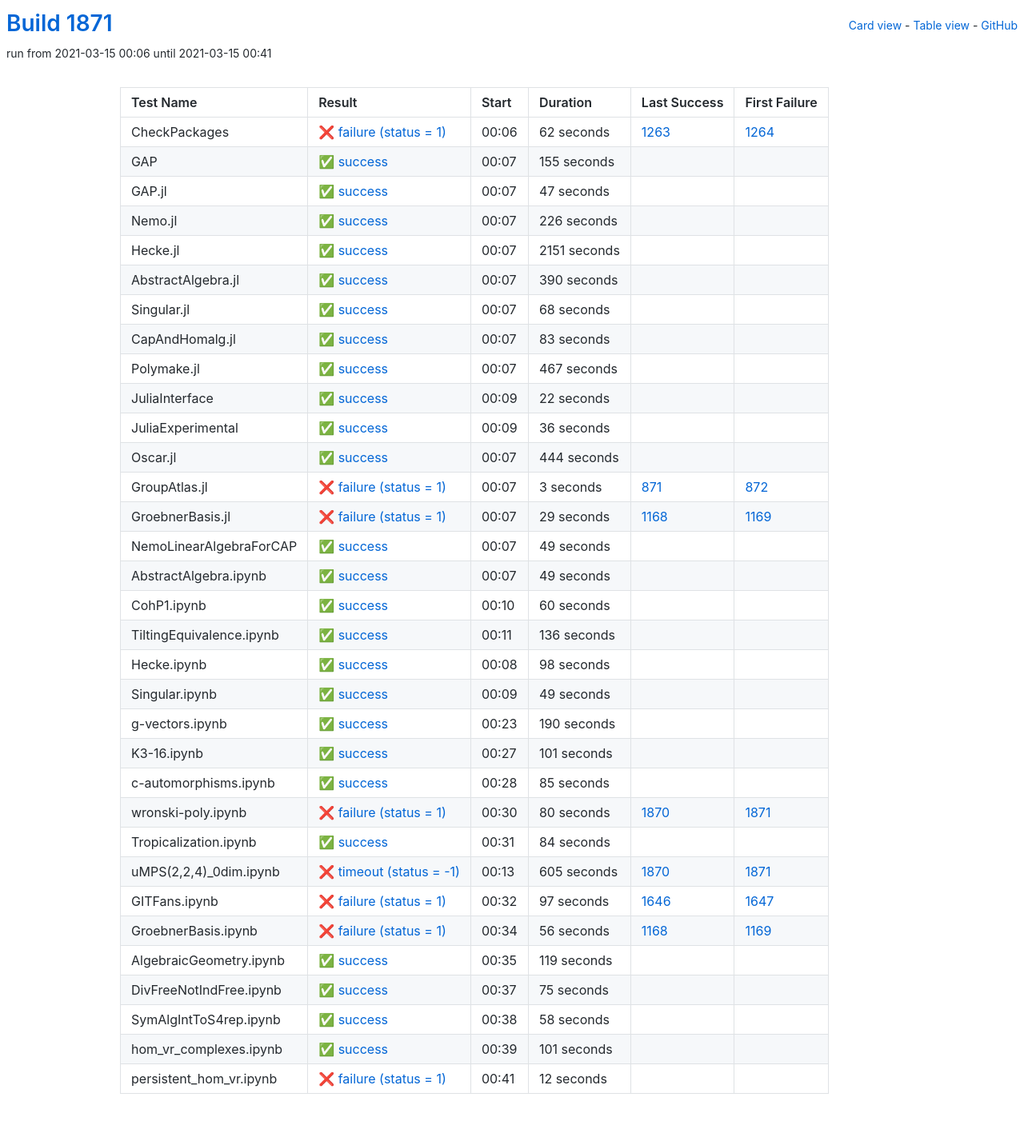
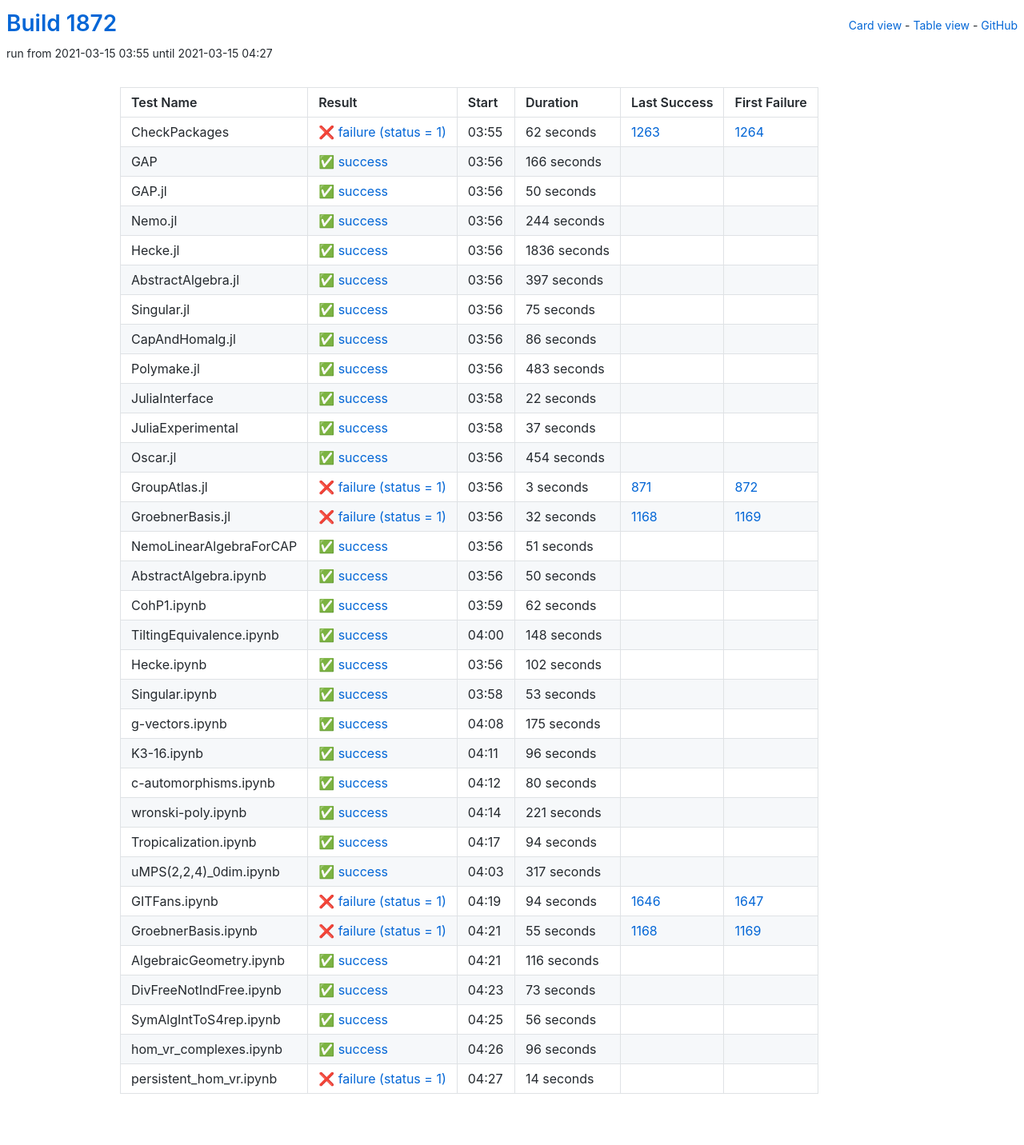
Before and after one commit to oscar-system/oscar-ci-status-stable, a Jekyll site: the page built from table.html, in a window 1280 px wide. Shown: the whole page at 80% size. Built offline with Jekyll 4.4.1, drawn with Linux system fonts in a browser that asks for light colours.

Commit message:
Build #1872

```diff
--- a/_data/ci.yml
+++ b/_data/ci.yml
@@ -1,6 +1,6 @@
 ---
-build: 1871
-build_url: https://oscarci.mathematik.uni-kl.de/job/oscar-stable/1871/
+build: 1872
+build_url: https://oscarci.mathematik.uni-kl.de/job/oscar-stable/1872/
 job: oscar-stable
 organization: oscar-system
 repo: oscar-ci-status-stable
@@ -8,8 +8,8 @@ repourl: https://github.com/oscar-system/oscar-ci-status-stable
 tests:
 - name: CheckPackages
   id: checkpackages
-  log: https://oscarci.mathematik.uni-kl.de/job/oscar-stable/1871/artifact/logs/build-1871/CheckPackages.log
-  start: 2021-03-15 00:06
+  log: https://oscarci.mathematik.uni-kl.de/job/oscar-stable/1872/artifact/logs/build-1872/CheckPackages.log
+  start: 2021-03-15 03:55
   success: false
   exitcode: 1
   status: failure
@@ -20,104 +20,104 @@ tests:
   first_failure_url: https://oscarci.mathematik.uni-kl.de/job/oscar-stable/1264/
 - name: GAP
   id: gap
-  log: https://oscarci.mathematik.uni-kl.de/job/oscar-stable/1871/artifact/logs/build-1871/GAP.log
-  start: 2021-03-15 00:07
+  log: https://oscarci.mathematik.uni-kl.de/job/oscar-stable/1872/artifact/logs/build-1872/GAP.log
+  start: 2021-03-15 03:56
   success: true
   exitcode: 0
   status: success
-  duration: 155
+  duration: 166
   last_success: false
   last_success_url:
   first_failure: false
   first_failure_url:
 - name: GAP.jl
   id: gap-jl
-  log: https://oscarci.mathematik.uni-kl.de/job/oscar-stable/1871/artifact/logs/build-1871/GAP.jl.log
-  start: 2021-03-15 00:07
+  log: https://oscarci.mathematik.uni-kl.de/job/oscar-stable/1872/artifact/logs/build-1872/GAP.jl.log
+  start: 2021-03-15 03:56
   success: true
   exitcode: 0
   status: success
-  duration: 47
+  duration: 50
   last_success: false
   last_success_url:
   first_failure: false
   first_failure_url:
 - name: Nemo.jl
   id: nemo-jl
-  log: https://oscarci.mathematik.uni-kl.de/job/oscar-stable/1871/artifact/logs/build-1871/Nemo.jl.log
-  start: 2021-03-15 00:07
+  log: https://oscarci.mathematik.uni-kl.de/job/oscar-stable/1872/artifact/logs/build-1872/Nemo.jl.log
+  start: 2021-03-15 03:56
   success: true
   exitcode: 0
   status: success
-  duration: 226
+  duration: 244
   last_success: false
   last_success_url:
   first_failure: false
   first_failure_url:
 - name: Hecke.jl
   id: hecke-jl
-  log: https://oscarci.mathematik.uni-kl.de/job/oscar-stable/1871/artifact/logs/build-1871/Hecke.jl.log
-  start: 2021-03-15 00:07
+  log: https://oscarci.mathematik.uni-kl.de/job/oscar-stable/1872/artifact/logs/build-1872/Hecke.jl.log
+  start: 2021-03-15 03:56
   success: true
   exitcode: 0
   status: success
-  duration: 2151
+  duration: 1836
   last_success: false
   last_success_url:
   first_failure: false
   first_failure_url:
 - name: AbstractAlgebra.jl
   id: abstractalgebra-jl
-  log: https://oscarci.mathematik.uni-kl.de/job/oscar-stable/1871/artifact/logs/build-1871/AbstractAlgebra.jl.log
-  start: 2021-03-15 00:07
+  log: https://oscarci.mathematik.uni-kl.de/job/oscar-stable/1872/artifact/logs/build-1872/AbstractAlgebra.jl.log
+  start: 2021-03-15 03:56
   success: true
   exitcode: 0
   status: success
-  duration: 390
+  duration: 397
   last_success: false
   last_success_url:
   first_failure: false
   first_failure_url:
 - name: Singular.jl
   id: singular-jl
-  log: https://oscarci.mathematik.uni-kl.de/job/oscar-stable/1871/artifact/logs/build-1871/Singular.jl.log
-  start: 2021-03-15 00:07
+  log: https://oscarci.mathematik.uni-kl.de/job/oscar-stable/1872/artifact/logs/build-1872/Singular.jl.log
+  start: 2021-03-15 03:56
   success: true
   exitcode: 0
   status: success
-  duration: 68
+  duration: 75
   last_success: false
   last_success_url:
   first_failure: false
   first_failure_url:
 - name: CapAndHomalg.jl
   id: capandhomalg-jl
-  log: https://oscarci.mathematik.uni-kl.de/job/oscar-stable/1871/artifact/logs/build-1871/CapAndHomalg.jl.log
-  start: 2021-03-15 00:07
+  log: https://oscarci.mathematik.uni-kl.de/job/oscar-stable/1872/artifact/logs/build-1872/CapAndHomalg.jl.log
+  start: 2021-03-15 03:56
   success: true
   exitcode: 0
   status: success
-  duration: 83
+  duration: 86
   last_success: false
   last_success_url:
   first_failure: false
   first_failure_url:
 - name: Polymake.jl
   id: polymake-jl
-  log: https://oscarci.mathematik.uni-kl.de/job/oscar-stable/1871/artifact/logs/build-1871/Polymake.jl.log
-  start: 2021-03-15 00:07
+  log: https://oscarci.mathematik.uni-kl.de/job/oscar-stable/1872/artifact/logs/build-1872/Polymake.jl.log
+  start: 2021-03-15 03:56
   success: true
   exitcode: 0
   status: success
-  duration: 467
+  duration: 483
   last_success: false
   last_success_url:
   first_failure: false
   first_failure_url:
 - name: JuliaInterface
   id: juliainterface
-  log: https://oscarci.mathematik.uni-kl.de/job/oscar-stable/1871/artifact/logs/build-1871/JuliaInterface.log
-  start: 2021-03-15 00:09
+  log: https://oscarci.mathematik.uni-kl.de/job/oscar-stable/1872/artifact/logs/build-1872/JuliaInterface.log
+  start: 2021-03-15 03:58
   success: true
   exitcode: 0
   status: success
@@ -128,32 +128,32 @@ tests:
   first_failure_url:
 - name: JuliaExperimental
   id: juliaexperimental
-  log: https://oscarci.mathematik.uni-kl.de/job/oscar-stable/1871/artifact/logs/build-1871/JuliaExperimental.log
-  start: 2021-03-15 00:09
+  log: https://oscarci.mathematik.uni-kl.de/job/oscar-stable/1872/artifact/logs/build-1872/JuliaExperimental.log
+  start: 2021-03-15 03:58
   success: true
   exitcode: 0
   status: success
-  duration: 36
+  duration: 37
   last_success: false
   last_success_url:
   first_failure: false
   first_failure_url:
 - name: Oscar.jl
   id: oscar-jl
-  log: https://oscarci.mathematik.uni-kl.de/job/oscar-stable/1871/artifact/logs/build-1871/Oscar.jl.log
-  start: 2021-03-15 00:07
+  log: https://oscarci.mathematik.uni-kl.de/job/oscar-stable/1872/artifact/logs/build-1872/Oscar.jl.log
+  start: 2021-03-15 03:56
   success: true
   exitcode: 0
   status: success
-  duration: 444
+  duration: 454
   last_success: false
   last_success_url:
   first_failure: false
   first_failure_url:
 - name: GroupAtlas.jl
   id: groupatlas-jl
-  log: https://oscarci.mathematik.uni-kl.de/job/oscar-stable/1871/artifact/logs/build-1871/GroupAtlas.jl.log
-  start: 2021-03-15 00:07
+  log: https://oscarci.mathematik.uni-kl.de/job/oscar-stable/1872/artifact/logs/build-1872/GroupAtlas.jl.log
+  start: 2021-03-15 03:56
   success: false
   exitcode: 1
   status: failure
@@ -164,240 +164,240 @@ tests:
   first_failure_url: https://oscarci.mathematik.uni-kl.de/job/oscar-stable/872/
 - name: GroebnerBasis.jl
   id: groebnerbasis-jl
-  log: https://oscarci.mathematik.uni-kl.de/job/oscar-stable/1871/artifact/logs/build-1871/GroebnerBasis.jl.log
-  start: 2021-03-15 00:07
+  log: https://oscarci.mathematik.uni-kl.de/job/oscar-stable/1872/artifact/logs/build-1872/GroebnerBasis.jl.log
+  start: 2021-03-15 03:56
   success: false
   exitcode: 1
   status: failure
-  duration: 29
+  duration: 32
   last_success: 1168
   last_success_url: https://oscarci.mathematik.uni-kl.de/job/oscar-stable/1168/
   first_failure: 1169
   first_failure_url: https://oscarci.mathematik.uni-kl.de/job/oscar-stable/1169/
 - name: NemoLinearAlgebraForCAP
   id: nemolinearalgebraforcap
-  log: https://oscarci.mathematik.uni-kl.de/job/oscar-stable/1871/artifact/logs/build-1871/NemoLinearAlgebraForCAP.log
-  start: 2021-03-15 00:07
+  log: https://oscarci.mathematik.uni-kl.de/job/oscar-stable/1872/artifact/logs/build-1872/NemoLinearAlgebraForCAP.log
+  start: 2021-03-15 03:56
   success: true
   exitcode: 0
   status: success
-  duration: 49
+  duration: 51
   last_success: false
   last_success_url:
   first_failure: false
   first_failure_url:
 - name: AbstractAlgebra.ipynb
   id: abstractalgebra-ipynb
-  log: https://oscarci.mathematik.uni-kl.de/job/oscar-stable/1871/artifact/logs/build-1871/AbstractAlgebra.ipynb.log
-  start: 2021-03-15 00:07
+  log: https://oscarci.mathematik.uni-kl.de/job/oscar-stable/1872/artifact/logs/build-1872/AbstractAlgebra.ipynb.log
+  start: 2021-03-15 03:56
   success: true
   exitcode: 0
   status: success
-  duration: 49
+  duration: 50
   last_success: false
   last_success_url:
   first_failure: false
   first_failure_url:
 - name: CohP1.ipynb
   id: cohp1-ipynb
-  log: https://oscarci.mathematik.uni-kl.de/job/oscar-stable/1871/artifact/logs/build-1871/CohP1.ipynb.log
-  start: 2021-03-15 00:10
+  log: https://oscarci.mathematik.uni-kl.de/job/oscar-stable/1872/artifact/logs/build-1872/CohP1.ipynb.log
+  start: 2021-03-15 03:59
   success: true
   exitcode: 0
   status: success
-  duration: 60
+  duration: 62
   last_success: false
   last_success_url:
   first_failure: false
   first_failure_url:
 - name: TiltingEquivalence.ipynb
   id: tiltingequivalence-ipynb
-  log: https://oscarci.mathematik.uni-kl.de/job/oscar-stable/1871/artifact/logs/build-1871/TiltingEquivalence.ipynb.log
-  start: 2021-03-15 00:11
+  log: https://oscarci.mathematik.uni-kl.de/job/oscar-stable/1872/artifact/logs/build-1872/TiltingEquivalence.ipynb.log
+  start: 2021-03-15 04:00
   success: true
   exitcode: 0
   status: success
-  duration: 136
+  duration: 148
   last_success: false
   last_success_url:
   first_failure: false
   first_failure_url:
 - name: Hecke.ipynb
   id: hecke-ipynb
-  log: https://oscarci.mathematik.uni-kl.de/job/oscar-stable/1871/artifact/logs/build-1871/Hecke.ipynb.log
-  start: 2021-03-15 00:08
+  log: https://oscarci.mathematik.uni-kl.de/job/oscar-stable/1872/artifact/logs/build-1872/Hecke.ipynb.log
+  start: 2021-03-15 03:56
   success: true
   exitcode: 0
   status: success
-  duration: 98
+  duration: 102
   last_success: false
   last_success_url:
   first_failure: false
   first_failure_url:
 - name: Singular.ipynb
   id: singular-ipynb
-  log: https://oscarci.mathematik.uni-kl.de/job/oscar-stable/1871/artifact/logs/build-1871/Singular.ipynb.log
-  start: 2021-03-15 00:09
+  log: https://oscarci.mathematik.uni-kl.de/job/oscar-stable/1872/artifact/logs/build-1872/Singular.ipynb.log
+  start: 2021-03-15 03:58
   success: true
   exitcode: 0
   status: success
-  duration: 49
+  duration: 53
   last_success: false
   last_success_url:
   first_failure: false
   first_failure_url:
 - name: g-vectors.ipynb
   id: g-vectors-ipynb
-  log: https://oscarci.mathematik.uni-kl.de/job/oscar-stable/1871/artifact/logs/build-1871/g-vectors.ipynb.log
-  start: 2021-03-15 00:23
+  log: https://oscarci.mathematik.uni-kl.de/job/oscar-stable/1872/artifact/logs/build-1872/g-vectors.ipynb.log
+  start: 2021-03-15 04:08
   success: true
   exitcode: 0
   status: success
-  duration: 190
+  duration: 175
   last_success: false
   last_success_url:
   first_failure: false
   first_failure_url:
 - name: K3-16.ipynb
   id: k3-16-ipynb
-  log: https://oscarci.mathematik.uni-kl.de/job/oscar-stable/1871/artifact/logs/build-1871/K3-16.ipynb.log
-  start: 2021-03-15 00:27
+  log: https://oscarci.mathematik.uni-kl.de/job/oscar-stable/1872/artifact/logs/build-1872/K3-16.ipynb.log
+  start: 2021-03-15 04:11
   success: true
   exitcode: 0
   status: success
-  duration: 101
+  duration: 96
   last_success: false
   last_success_url:
   first_failure: false
   first_failure_url:
 - name: c-automorphisms.ipynb
   id: c-automorphisms-ipynb
-  log: https://oscarci.mathematik.uni-kl.de/job/oscar-stable/1871/artifact/logs/build-1871/c-automorphisms.ipynb.log
-  start: 2021-03-15 00:28
+  log: https://oscarci.mathematik.uni-kl.de/job/oscar-stable/1872/artifact/logs/build-1872/c-automorphisms.ipynb.log
+  start: 2021-03-15 04:12
   success: true
   exitcode: 0
   status: success
-  duration: 85
+  duration: 80
   last_success: false
   last_success_url:
   first_failure: false
   first_failure_url:
 - name: wronski-poly.ipynb
   id: wronski-poly-ipynb
-  log: https://oscarci.mathematik.uni-kl.de/job/oscar-stable/1871/artifact/logs/build-1871/wronski-poly.ipynb.log
-  start: 2021-03-15 00:30
-  success: false
-  exitcode: 1
-  status: failure
-  duration: 80
-  last_success: 1870
-  last_success_url: https://oscarci.mathematik.uni-kl.de/job/oscar-stable/1870/
-  first_failure: 1871
-  first_failure_url: https://oscarci.mathematik.uni-kl.de/job/oscar-stable/1871/
-- name: Tropicalization.ipynb
-  id: tropicalization-ipynb
-  log: https://oscarci.mathematik.uni-kl.de/job/oscar-stable/1871/artifact/logs/build-1871/Tropicalization.ipynb.log
-  start: 2021-03-15 00:31
+  log: https://oscarci.mathematik.uni-kl.de/job/oscar-stable/1872/artifact/logs/build-1872/wronski-poly.ipynb.log
+  start: 2021-03-15 04:14
   success: true
   exitcode: 0
   status: success
-  duration: 84
+  duration: 221
+  last_success: false
+  last_success_url:
+  first_failure: false
+  first_failure_url:
+- name: Tropicalization.ipynb
+  id: tropicalization-ipynb
+  log: https://oscarci.mathematik.uni-kl.de/job/oscar-stable/1872/artifact/logs/build-1872/Tropicalization.ipynb.log
+  start: 2021-03-15 04:17
+  success: true
+  exitcode: 0
+  status: success
+  duration: 94
   last_success: false
   last_success_url:
   first_failure: false
   first_failure_url:
 - name: uMPS(2,2,4)_0dim.ipynb
   id: umps-2-2-4-0dim-ipynb
-  log: https://oscarci.mathematik.uni-kl.de/job/oscar-stable/1871/artifact/logs/build-1871/uMPS-2-2-4-_0dim.ipynb.log
-  start: 2021-03-15 00:13
-  success: false
-  exitcode: -1
-  status: timeout
-  duration: 605
-  last_success: 1870
-  last_success_url: https://oscarci.mathematik.uni-kl.de/job/oscar-stable/1870/
-  first_failure: 1871
-  first_failure_url: https://oscarci.mathematik.uni-kl.de/job/oscar-stable/1871/
+  log: https://oscarci.mathematik.uni-kl.de/job/oscar-stable/1872/artifact/logs/build-1872/uMPS-2-2-4-_0dim.ipynb.log
+  start: 2021-03-15 04:03
+  success: true
+  exitcode: 0
+  status: success
+  duration: 317
+  last_success: false
+  last_success_url:
+  first_failure: false
+  first_failure_url:
 - name: GITFans.ipynb
   id: gitfans-ipynb
-  log: https://oscarci.mathematik.uni-kl.de/job/oscar-stable/1871/artifact/logs/build-1871/GITFans.ipynb.log
-  start: 2021-03-15 00:32
+  log: https://oscarci.mathematik.uni-kl.de/job/oscar-stable/1872/artifact/logs/build-1872/GITFans.ipynb.log
+  start: 2021-03-15 04:19
   success: false
   exitcode: 1
   status: failure
-  duration: 97
+  duration: 94
   last_success: 1646
   last_success_url: https://oscarci.mathematik.uni-kl.de/job/oscar-stable/1646/
   first_failure: 1647
   first_failure_url: https://oscarci.mathematik.uni-kl.de/job/oscar-stable/1647/
 - name: GroebnerBasis.ipynb
   id: groebnerbasis-ipynb
-  log: https://oscarci.mathematik.uni-kl.de/job/oscar-stable/1871/artifact/logs/build-1871/GroebnerBasis.ipynb.log
-  start: 2021-03-15 00:34
+  log: https://oscarci.mathematik.uni-kl.de/job/oscar-stable/1872/artifact/logs/build-1872/GroebnerBasis.ipynb.log
+  start: 2021-03-15 04:21
   success: false
   exitcode: 1
   status: failure
-  duration: 56
+  duration: 55
   last_success: 1168
   last_success_url: https://oscarci.mathematik.uni-kl.de/job/oscar-stable/1168/
   first_failure: 1169
   first_failure_url: https://oscarci.mathematik.uni-kl.de/job/oscar-stable/1169/
 - name: AlgebraicGeometry.ipynb
   id: algebraicgeometry-ipynb
-  log: https://oscarci.mathematik.uni-kl.de/job/oscar-stable/1871/artifact/logs/build-1871/AlgebraicGeometry.ipynb.log
-  start: 2021-03-15 00:35
+  log: https://oscarci.mathematik.uni-kl.de/job/oscar-stable/1872/artifact/logs/build-1872/AlgebraicGeometry.ipynb.log
+  start: 2021-03-15 04:21
   success: true
   exitcode: 0
   status: success
-  duration: 119
+  duration: 116
   last_success: false
   last_success_url:
   first_failure: false
   first_failure_url:
 - name: DivFreeNotIndFree.ipynb
   id: divfreenotindfree-ipynb
-  log: https://oscarci.mathematik.uni-kl.de/job/oscar-stable/1871/artifact/logs/build-1871/DivFreeNotIndFree.ipynb.log
-  start: 2021-03-15 00:37
+  log: https://oscarci.mathematik.uni-kl.de/job/oscar-stable/1872/artifact/logs/build-1872/DivFreeNotIndFree.ipynb.log
+  start: 2021-03-15 04:23
   success: true
   exitcode: 0
   status: success
-  duration: 75
+  duration: 73
   last_success: false
   last_success_url:
   first_failure: false
   first_failure_url:
 - name: SymAlgIntToS4rep.ipynb
   id: symalginttos4rep-ipynb
-  log: https://oscarci.mathematik.uni-kl.de/job/oscar-stable/1871/artifact/logs/build-1871/SymAlgIntToS4rep.ipynb.log
-  start: 2021-03-15 00:38
+  log: https://oscarci.mathematik.uni-kl.de/job/oscar-stable/1872/artifact/logs/build-1872/SymAlgIntToS4rep.ipynb.log
+  start: 2021-03-15 04:25
   success: true
   exitcode: 0
   status: success
-  duration: 58
+  duration: 56
   last_success: false
   last_success_url:
   first_failure: false
   first_failure_url:
 - name: hom_vr_complexes.ipynb
   id: hom-vr-complexes-ipynb
-  log: https://oscarci.mathematik.uni-kl.de/job/oscar-stable/1871/artifact/logs/build-1871/hom_vr_complexes.ipynb.log
-  start: 2021-03-15 00:39
+  log: https://oscarci.mathematik.uni-kl.de/job/oscar-stable/1872/artifact/logs/build-1872/hom_vr_complexes.ipynb.log
+  start: 2021-03-15 04:26
   success: true
   exitcode: 0
   status: success
-  duration: 101
+  duration: 96
   last_success: false
   last_success_url:
   first_failure: false
   first_failure_url:
 - name: persistent_hom_vr.ipynb
   id: persistent-hom-vr-ipynb
-  log: https://oscarci.mathematik.uni-kl.de/job/oscar-stable/1871/artifact/logs/build-1871/persistent_hom_vr.ipynb.log
-  start: 2021-03-15 00:41
+  log: https://oscarci.mathematik.uni-kl.de/job/oscar-stable/1872/artifact/logs/build-1872/persistent_hom_vr.ipynb.log
+  start: 2021-03-15 04:27
   success: false
   exitcode: 1
   status: failure
-  duration: 12
+  duration: 14
   last_success: false
   last_success_url:
   first_failure: false
```
Also changed, not shown: README.md.
